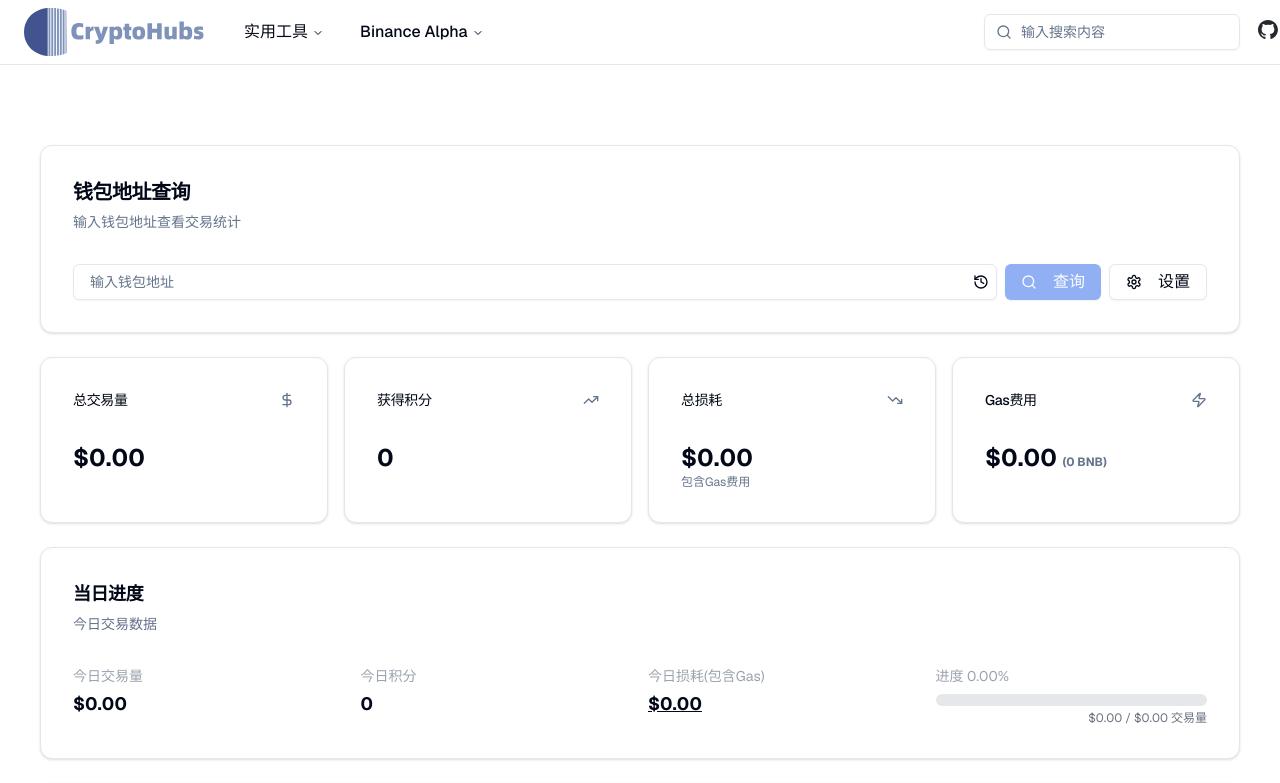
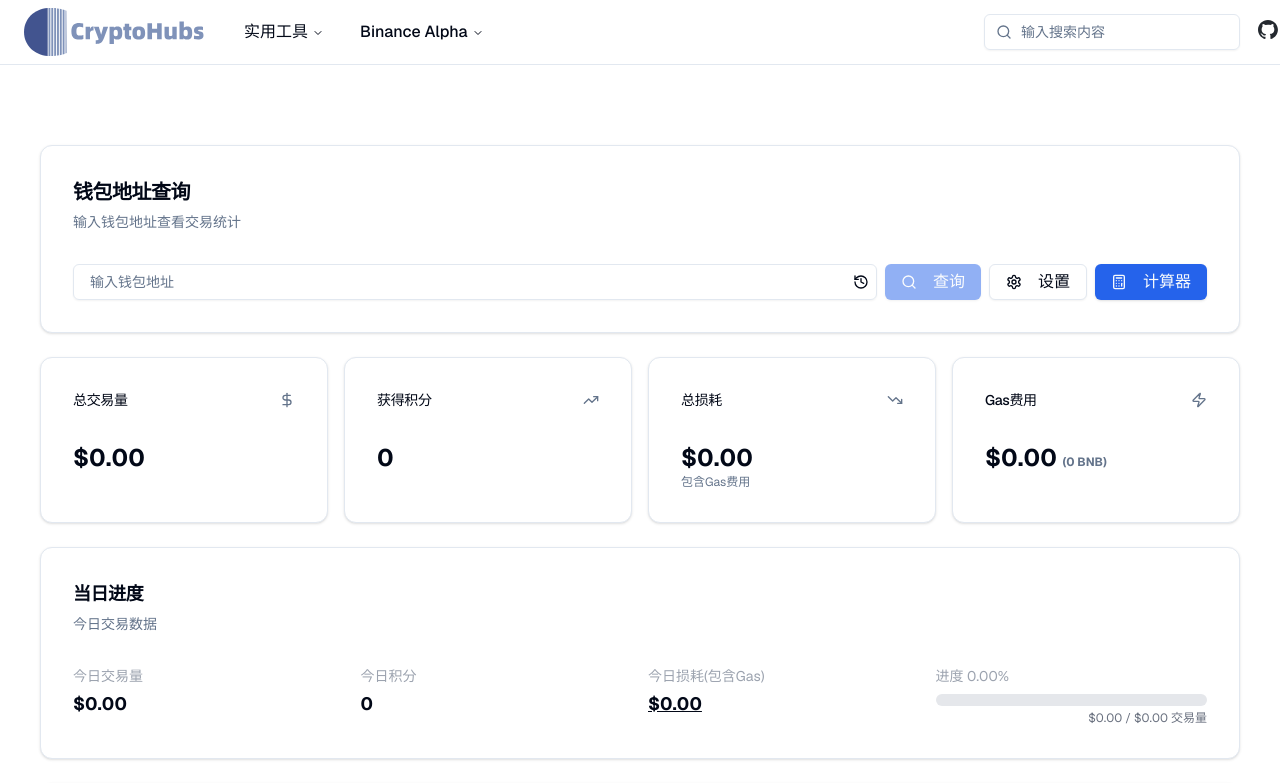
Before and after one commit to ledboot/crypto-hub, a Next.js app: page /binance-alpha/wallet-query in a window 1280 px wide. Shown: the top 783 px of the page. Built offline with nearby package versions, Linux system fonts and the light colour scheme.

Commit message:
feat: 🎸 add calculator functionality to AlphaWalletQuery component for point value calculations

```diff
--- a/src/components/alpha-wallet-query.tsx
+++ b/src/components/alpha-wallet-query.tsx
@@ -14,7 +14,7 @@ import {
 } from '@/components/ui/dialog'
 import { Label } from '@/components/ui/label'
 import { Textarea } from '@/components/ui/textarea'
-import { Search, Settings, TrendingUp, TrendingDown, DollarSign, Zap, ChevronDown, History, Clock, Trash2 } from 'lucide-react'
+import { Search, Settings, TrendingUp, TrendingDown, DollarSign, Zap, ChevronDown, History, Clock, Trash2, Calculator } from 'lucide-react'
 import BnApiUtils from '@/utils/bn-api'
 import TransactionUtils from '@/utils/transaction'
 import dayjs from 'dayjs'
@@ -51,6 +51,8 @@ export function AlphaWalletQuery() {
 	const [openDialog, setOpenDialog] = useState(false)
 	const [queryHistory, setQueryHistory] = useState<QueryHistory[]>([])
 	const [isHistoryOpen, setIsHistoryOpen] = useState(false)
+	const [showCalculator, setShowCalculator] = useState(false)
+	const [pointValue, setPointValue] = useState(10)
 
 	const todayStr = dayjs().format('YYYY-MM-DD')
 
@@ -297,7 +299,8 @@ export function AlphaWalletQuery() {
 	return (
 		<div className="container mx-auto space-y-4 sm:space-y-6 py-10 sm:py-20 px-2 sm:px-4 md:px-10">
 			{/* Wallet Address Input */}
-			<Card className="p-2 sm:p-4">
+			<div className="flex flex-col sm:flex-row gap-2">
+			<Card className="p-2 sm:p-4 w-full">
 				<CardHeader className="p-2 sm:p-4">
 					<CardTitle className="text-base sm:text-xl">钱包地址查询</CardTitle>
 					<CardDescription className="text-xs sm:text-sm">输入钱包地址查看交易统计</CardDescription>
@@ -413,9 +416,40 @@ export function AlphaWalletQuery() {
 								</div>
 							</DialogContent>
 						</Dialog>
+						<Button className="px-2 py-1 text-xs sm:text-sm md:px-4 md:py-2 md:text-base" onClick={() => setShowCalculator(v => !v)}>
+							<Calculator className="mr-1 sm:mr-2 h-4 w-4" />
+							<span className="sm:inline">计算器</span>
+						</Button>
 					</div>
 				</CardContent>
 			</Card>
+			{/* 积分计算器Card */}
+			{showCalculator && (
+			<Card className='w-full sm:w-[350px]'>
+				<CardHeader>
+					<CardTitle>积分计算器</CardTitle>
+				</CardHeader>
+				<CardContent>
+					<div className="flex flex-col gap-4 items-start">
+						<div className="w-full flex flex-col items-start">
+							<label htmlFor="point-range" className="mb-2 text-sm">积分：<span className="font-bold text-lg text-blue-600">{pointValue}</span></label>
+							<input
+								type="range"
+								id="point-range"
+								min={1}
+								max={30}
+								value={pointValue}
+								onChange={e => setPointValue(Number(e.target.value))}
+								className="w-full max-w-xs"
+							/>
+						</div>
+						<div className="text-sm mt-2">所需交易量：<span className="font-bold text-lg text-green-600">${Math.pow(2, pointValue).toLocaleString()}</span></div>
+					</div>
+				</CardContent>
+			</Card>
+			)}
+			</div>
+
 
 			{/* Summary Cards */}
 			<div className="grid grid-cols-2 lg:grid-cols-4 gap-2 sm:gap-4">
```
